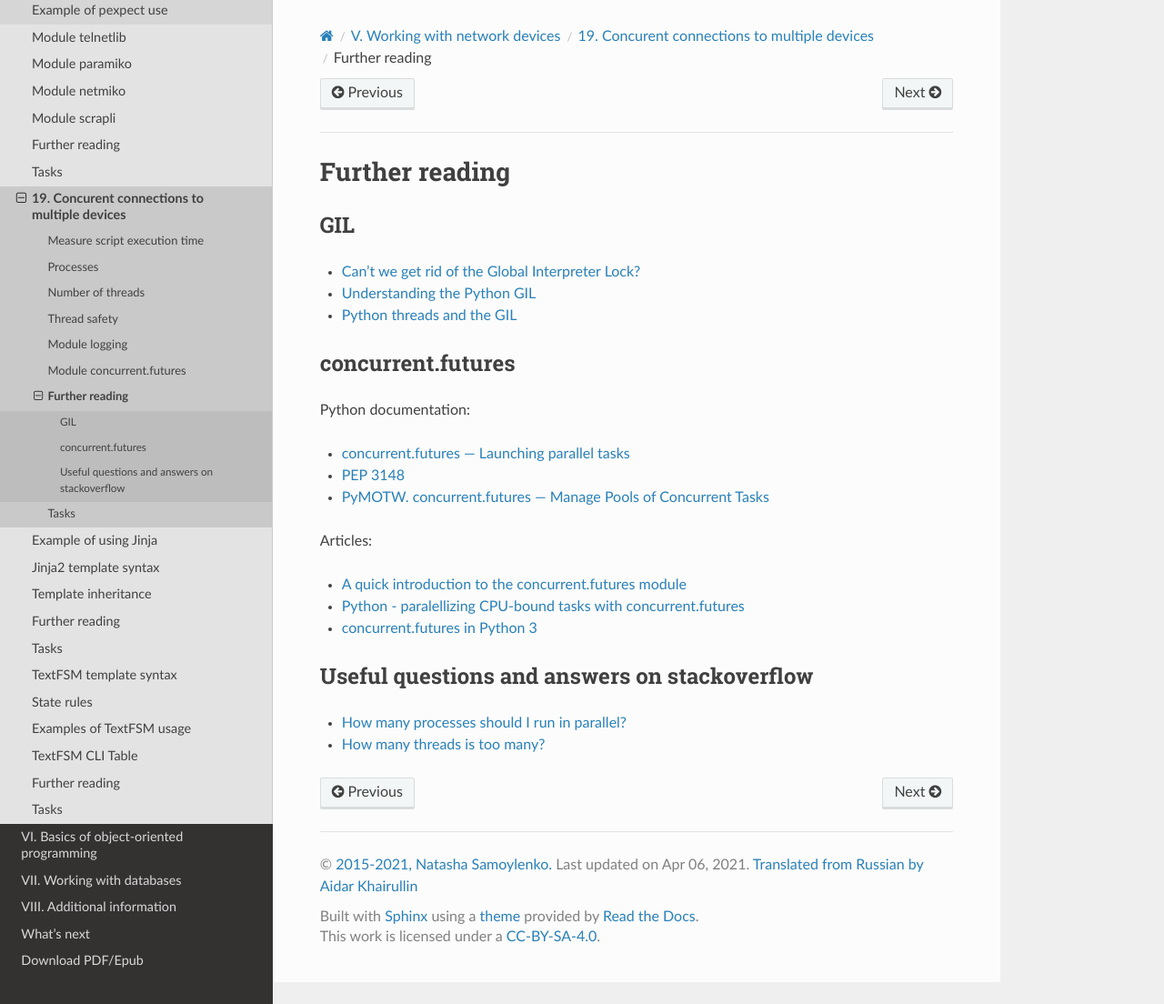
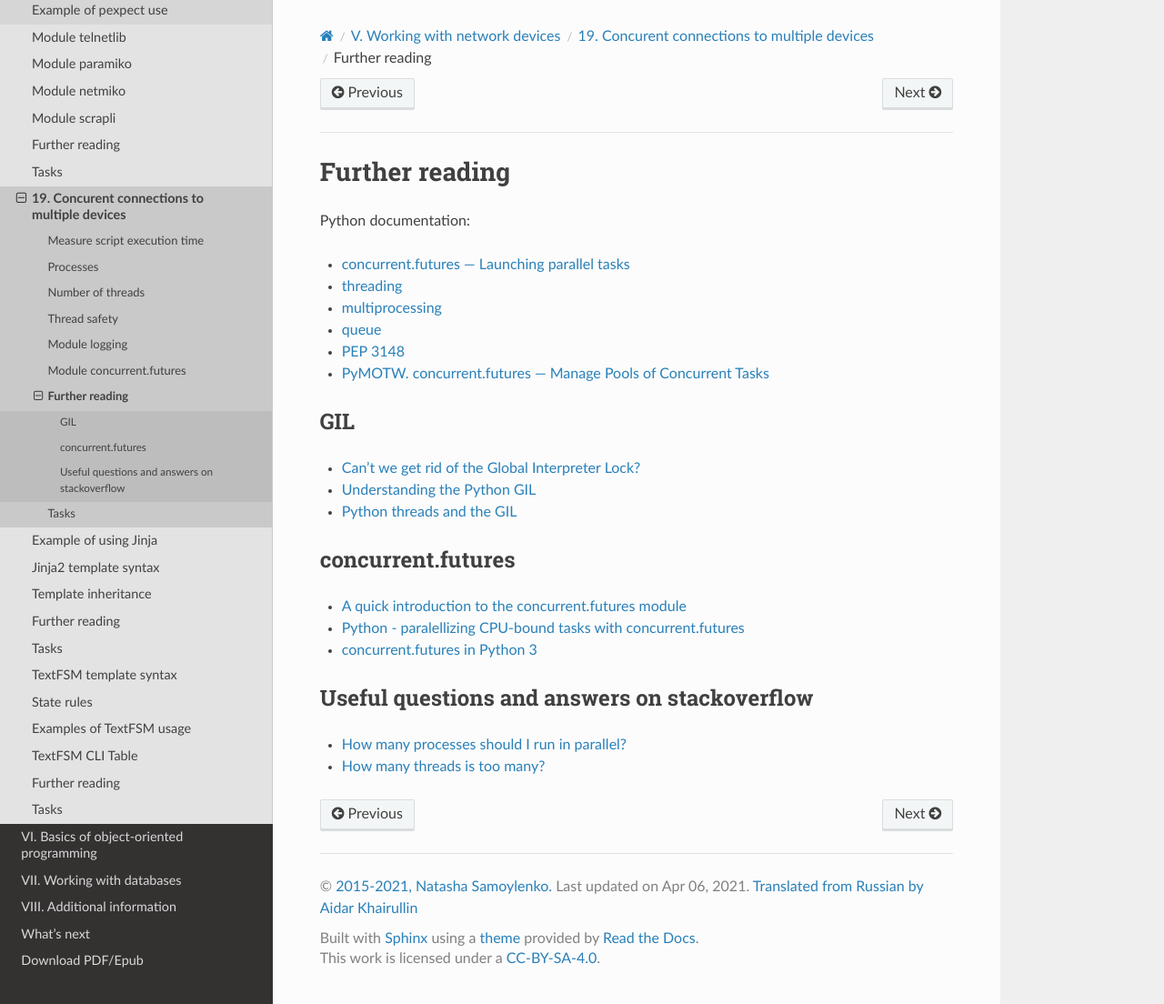
Before and after one commit to natenka/pyneng-book-en, a Sphinx documentation site: the page built from docs/source/book/19_concurrent_connections/further_reading.rst, in a window 1280 px wide and 1104 px high. Shown: the whole window at 91% size. Built offline with Sphinx 7.4.7 and the Read the Docs theme 2.0.0, drawn with Linux system fonts in a browser that asks for light colours; pages that are not in the unit, such as notebooks, are missing from menus; some of the changed lines change nothing that is shown.

Commit message:
chapter 19 small fix

```diff
--- a/docs/source/book/19_concurrent_connections/further_reading.rst
+++ b/docs/source/book/19_concurrent_connections/further_reading.rst
@@ -1,5 +1,16 @@
 Further reading
 ------------------------
+
+Python documentation:
+
+-  `concurrent.futures — Launching parallel
+   tasks <https://docs.python.org/3/library/concurrent.futures.html>`__
+-  `threading <https://docs.python.org/3/library/threading.html>`__
+-  `multiprocessing <https://docs.python.org/3/library/multiprocessing.html>`__
+-  `queue <https://docs.python.org/3/library/queue.html>`__
+-  `PEP 3148 <https://www.python.org/dev/peps/pep-3148/>`__
+-  `PyMOTW. concurrent.futures — Manage Pools of Concurrent
+   Tasks <https://pymotw.com/3/concurrent.futures/index.html>`__
 
 GIL
 ~~~
@@ -12,16 +23,6 @@ GIL
 
 concurrent.futures
 ~~~~~~~~~~~~~~~~~~
-
-Python documentation:
-
--  `concurrent.futures — Launching parallel
-   tasks <https://docs.python.org/3/library/concurrent.futures.html>`__
--  `PEP 3148 <https://www.python.org/dev/peps/pep-3148/>`__
--  `PyMOTW. concurrent.futures — Manage Pools of Concurrent
-   Tasks <https://pymotw.com/3/concurrent.futures/index.html>`__
-
-Articles:
 
 -  `A quick introduction to the concurrent.futures
    module <http://masnun.com/2016/03/29/python-a-quick-introduction-to-the-concurrent-futures-module.html>`__
```
